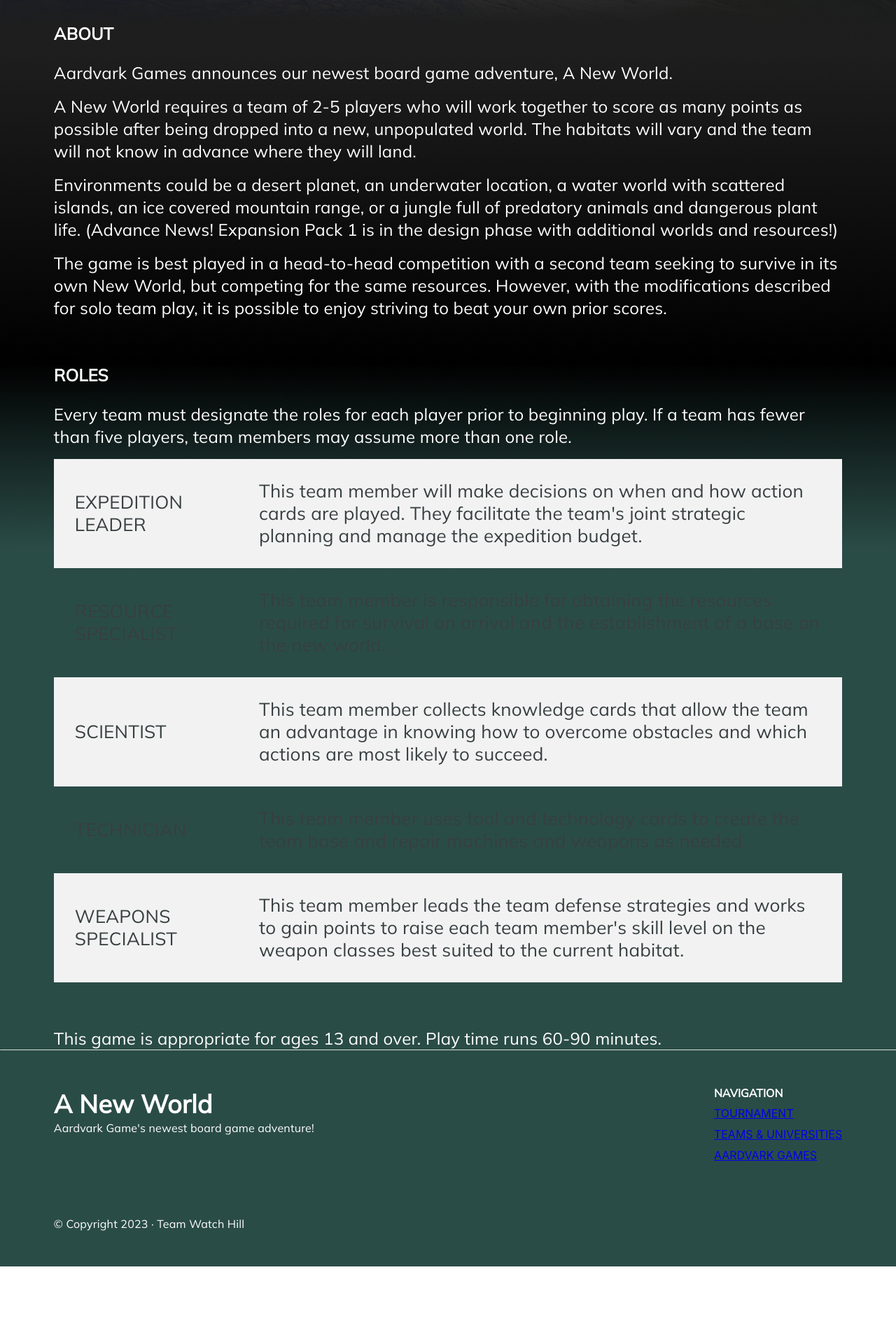
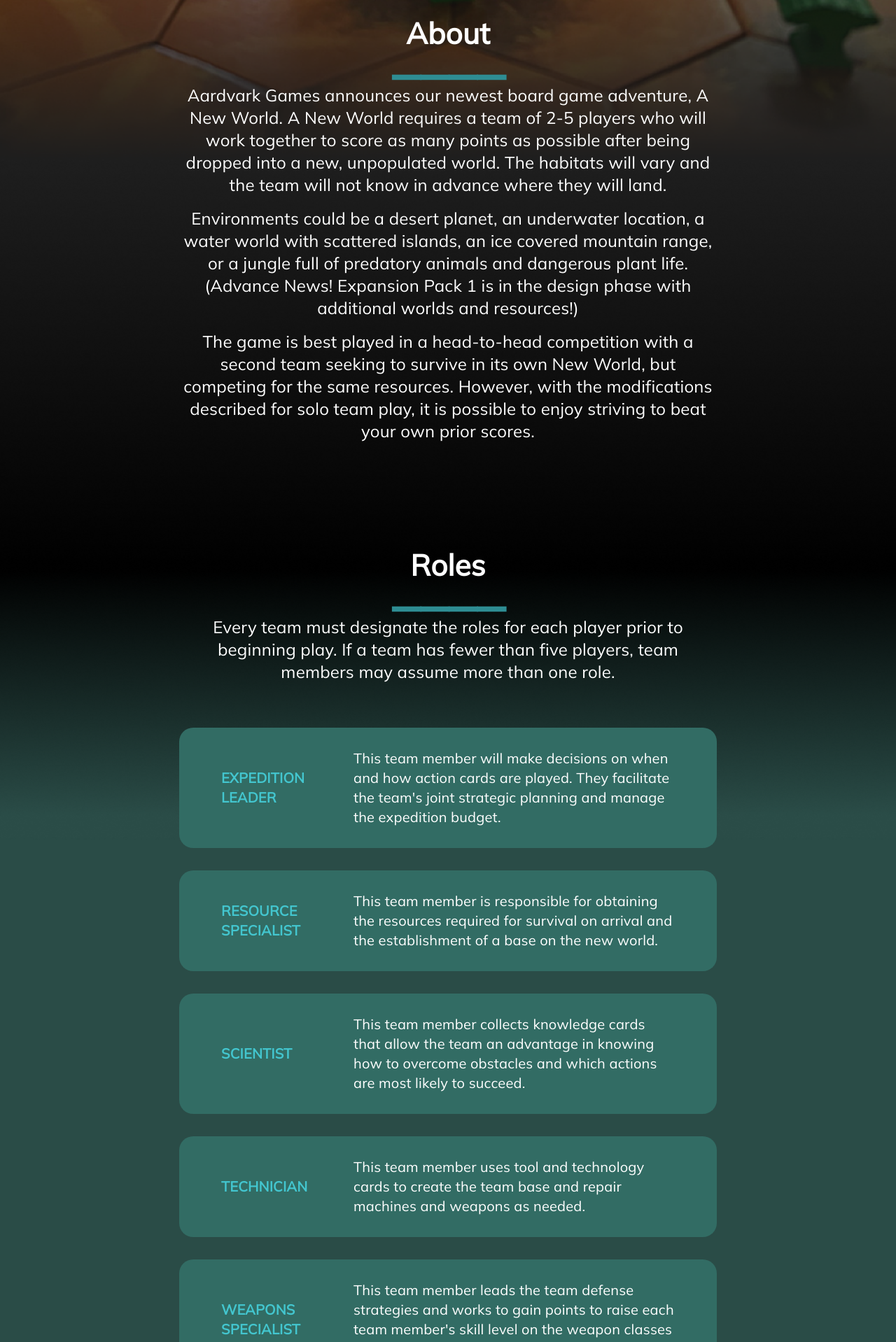
Before and after one commit to ISTE-500-501-TeamWatchHill/frontend, a React (Create React App) app: page /boardgame in a window 1280 px wide. Shown: the part 520-2438 px from the top of the page at 70% size. Before the commit the page ends 2330 px from the top, so only its background shows below. Built offline with nearby package versions, Linux system fonts and the light colour scheme.

Commit message:
board game page hifi css

```diff
--- a/src/pages/aardvarkgames/boardgame/boardgame.js
+++ b/src/pages/aardvarkgames/boardgame/boardgame.js
@@ -10,56 +10,56 @@ import Header from '../../../components/header/header';
 const BoardGame = () => {
   return (
     <>
-    <div className={globalStyles.background}>
+    <div className={globalStyles.boardgamebackground}>
       <Header
         name="A New World"
       />
 
-      <div className={`${globalStyles.body_margin} ${globalStyles.margin8_top_bottom}`}>
-        <h3 className={`${globalStyles.text} ${globalStyles.sub_header_spacer}`}>ABOUT</h3>
+      <div className={`${globalStyles.thintext_margin} ${globalStyles.margin8_top} ${globalStyles.center_text}`}>
+          <h3 className={globalStyles.headline_text}>About</h3>
 
-        <p className={`${globalStyles.text} ${globalStyles.wide_p} ${globalStyles.sub_text_spacer}`}>Aardvark Games announces our newest board game adventure, A New World.</p>
+          <p className={`${globalStyles.green_bar} ${globalStyles.sub_header_spacer}`}>____</p>
 
-        <p className={`${globalStyles.text} ${globalStyles.wide_p} ${globalStyles.sub_text_spacer}`}>A New World requires a team of 2-5 players who will work together to score as many points as possible after being dropped into a new, unpopulated world. The habitats will vary and the team will not know in advance where they will land.</p>
+          <p className={`${globalStyles.text} ${globalStyles.p} ${globalStyles.sub_text_spacer}`}>Aardvark Games announces our newest board game adventure, A New World. A New World requires a team of 2-5 players who will work together to score as many points as possible after being dropped into a new, unpopulated world. The habitats will vary and the team will not know in advance where they will land.</p>
+          <p className={`${globalStyles.text} ${globalStyles.p} ${globalStyles.sub_text_spacer}`}>Environments could be a desert planet, an underwater location, a water world with scattered islands, an ice covered mountain range, or a jungle full of predatory animals and dangerous plant life. (Advance News! Expansion Pack 1 is in the design phase with additional worlds and resources!)</p>
+          <p className={`${globalStyles.text} ${globalStyles.p} ${globalStyles.margin20_bottom}`}>The game is best played in a head-to-head competition with a second team seeking to survive in its own New World, but competing for the same resources. However, with the modifications described for solo team play, it is possible to enjoy striving to beat your own prior scores.</p>
 
-        <p className={`${globalStyles.text} ${globalStyles.wide_p} ${globalStyles.sub_text_spacer}`}>Environments could be a desert planet, an underwater location, a water world with scattered islands, an ice covered mountain range, or a jungle full of predatory animals and dangerous plant life. (Advance News! Expansion Pack 1 is in the design phase with additional worlds and resources!)</p>
 
-        <p className={`${globalStyles.text} ${globalStyles.wide_p}`}>The game is best played in a head-to-head competition with a second team seeking to survive in its own New World, but competing for the same resources. However, with the modifications described for solo team play, it is possible to enjoy striving to beat your own prior scores.</p>
-      </div>
+          <h3 className={globalStyles.headline_text}>Roles</h3>
 
-      <div className={`${globalStyles.body_margin} ${globalStyles.margin8_top}`}>
-        <h3 className={`${globalStyles.text} ${globalStyles.sub_header_spacer}`}>ROLES</h3>
+          <p className={`${globalStyles.green_bar} ${globalStyles.sub_header_spacer}`}>____</p>
 
-        <p className={`${globalStyles.text} ${globalStyles.wide_p} ${globalStyles.sub_text_spacer}`}>Every team must designate the roles for each player prior to beginning play. If a team has fewer than five players, team members may assume more than one role.</p>
+          <p className={`${globalStyles.p} ${globalStyles.text} ${globalStyles.margin8_bottom}`}>Every team must designate the roles for each player prior to beginning play. If a team has fewer than five players, team members may assume more than one role.</p>
 
-        <table className={`${globalStyles.margin8_bottom} ${styles.table}`}>
-          <tbody>
-            <tr className={`${styles.table_row} ${styles.grey}`}>
-              <td className={styles.cell}>EXPEDITION LEADER</td>
-              <td className={styles.cell}>This team member will make decisions on when and how action cards are played. They facilitate the team's joint strategic planning and manage the expedition budget.</td>
-            </tr>
-            <tr className={styles.table_row}>
-              <td className={styles.cell}>RESOURCE SPECIALIST</td>
-              <td className={styles.cell}>This team member is responsible for obtaining the resources required for survival on arrival and the establishment of a base on the new world.</td>
-            </tr>
-            <tr className={`${styles.table_row} ${styles.grey}`}>
-              <td className={styles.cell}>SCIENTIST</td>
-              <td className={styles.cell}>This team member collects knowledge cards that allow the team an advantage in knowing how to overcome obstacles and which actions are most likely to succeed.</td>
-            </tr>
-            <tr className={styles.table_row}>
-              <td className={styles.cell}>TECHNICIAN</td>
-              <td className={styles.cell}>This team member uses tool and technology cards to create the team base and repair machines and weapons as needed.</td>
-            </tr>
-            <tr className={`${styles.table_row} ${styles.grey}`}>
-              <td className={styles.cell}>WEAPONS SPECIALIST</td>
-              <td className={styles.cell}>This team member leads the team defense strategies and works to gain points to raise each team member's skill level on the weapon classes best suited to the current habitat.</td>
-            </tr>
-          </tbody>
-        </table>
+          <div className={`${styles.green_box_role} ${globalStyles.margin8_top} ${globalStyles.margin4_bottom}`}>
+              <p className={styles.role}>EXPEDITION LEADER</p>
+              <p className={`${globalStyles.sub_text} ${styles.left_text}`}>This team member will make decisions on when and how action cards are played. They facilitate the team's joint strategic planning and manage the expedition budget.</p>
+          </div>
 
-        <p className={`${globalStyles.text} ${globalStyles.wide_p}`}>This game is appropriate for ages 13 and over. Play time runs 60-90 minutes.</p>
+          <div className={`${styles.green_box_role} ${globalStyles.margin4_bottom}`}>
+              <p className={styles.role}>RESOURCE SPECIALIST</p>
+              <p className={`${globalStyles.sub_text} ${styles.left_text}`}>This team member is responsible for obtaining the resources required for survival on arrival and the establishment of a base on the new world.</p>
+          </div>
+
+          <div className={`${styles.green_box_role} ${globalStyles.margin4_bottom}`}>
+              <p className={styles.role}>SCIENTIST</p>
+              <p className={`${globalStyles.sub_text} ${styles.left_text}`}>This team member collects knowledge cards that allow the team an advantage in knowing how to overcome obstacles and which actions are most likely to succeed.</p>
+          </div>
+
+          <div className={`${styles.green_box_role} ${globalStyles.margin4_bottom}`}>
+              <p className={styles.role}>TECHNICIAN</p>
+              <p className={`${globalStyles.sub_text} ${styles.left_text}`}>This team member uses tool and technology cards to create the team base and repair machines and weapons as needed.</p>
+          </div>
+
+          <div className={styles.green_box_role}>
+              <p className={styles.role}>WEAPONS SPECIALIST</p>
+              <p className={`${globalStyles.sub_text} ${styles.left_text}`}>This team member leads the team defense strategies and works to gain points to raise each team member's skill level on the weapon classes best suited to the current habitat.</p>
+          </div>
+
+          <p className={`${globalStyles.text} ${globalStyles.p} ${globalStyles.margin8_top}`}>This game is appropriate for ages 13 and over. Play time runs 60-90 minutes.</p>
       </div>
     </div>
+    <div className={globalStyles.green_block}></div>
     </>
   )
 };
--- a/src/pages/aardvarkgames/boardgame/boardgame.module.css
+++ b/src/pages/aardvarkgames/boardgame/boardgame.module.css
@@ -1,21 +1,25 @@
-.table {
-    border-collapse: collapse;
+.green_box_role {
+    background-color: #326C64;
+    padding: 30px 60px;
+    display: flex;
+    flex-direction: row;
+    align-items: center;
+    column-gap: 36px;
+    border-radius: 20px;
 }
 
-/* .table_row {
-
-} */
-
-.cell {
-    padding:30px;
+.role {
     font-family: 'Mulish';
-    font-weight: 400;
-    font-size: 26px;
-    line-height: 32px;
+    font-weight: 600;
+    font-size: 20px;
+    line-height: 28px;
     letter-spacing: 0.2px;
-    color: #373F41;
+    color: #43c6cf;
+    text-align: left;
+    flex: 1;
 }
 
-.grey {
-    background: #F2F2F2;
+.left_text {
+    text-align: left;
+    flex: 3;
 }
--- a/src/pages/pages.module.css
+++ b/src/pages/pages.module.css
@@ -1,7 +1,12 @@
 /* Global CSS to be added during module conversion */
 .background {
     background-image: url("../assets/images/homeBackground.png");
-    /* background-size: cover;    */
+    background-repeat: no-repeat;
+    background-size:100% 100%;
+}
+
+.boardgamebackground {
+    background-image: url("../assets/images/boardGameBackground.png");
     background-repeat: no-repeat;
     background-size:100% 100%;
 }
@@ -10,12 +15,11 @@
 #####################################    HEADER    #########################################
 ##########################################################################################*/
 .h1_title_section{
-    /* background-color: #D9D9D9; */
-    padding-left: 6vw;
-    max-height: 432px;
     height: 50vh;
+    width: 100vw;
     display: flex;
-    align-items: flex-end;
+    align-items: center;
+    justify-content: center;
 }
 
 .h1_title{
@@ -31,14 +35,6 @@
 /*##########################################################################################
 ##################################    Page Layouts    ######################################
 ##########################################################################################*/
-/* .subsection {
-    max-width: 852px;
-}
-
-.wide_subsection {
-    max-width: 1143px;
-} */
-
 .gray_section {
     background-color: #D9D9D9;
     padding: 8vh 6vw 10vh 6vw;
@@ -78,6 +74,16 @@
 /*##########################################################################################
 ######################################    Text    ##########################################
 ##########################################################################################*/
+.logo_text {
+    font-weight: bold;
+    font-weight: 800;
+    font-size: 28px;
+    line-height: 100px;
+    letter-spacing: 0.2px;
+    color: white;
+    text-decoration: none;
+}
+
 .headline_text {
     font-family: 'Mulish';
     font-weight: bold;
@@ -109,12 +115,6 @@
 
 .p.text {
     font-weight: 400;
-    max-width: 60vw;
-}
-
-.wide_p.text {
-    font-weight: 400;
-    max-width: 1143px;
 }
 
 .small_text {
@@ -131,6 +131,11 @@
     justify-content: center;
 }
 
+
+
+/*##########################################################################################
+##################################    Green Elements    ####################################
+##########################################################################################*/
 .green_bar {
     font-family: 'Mulish';
     font-weight: bold;
@@ -150,6 +155,11 @@
     border-radius: 20px;
 }
 
+.green_block {
+    height: 8vh;
+    background-color: #2A4C47;
+}
+
 
 
 /*##########################################################################################
@@ -160,6 +170,11 @@
     margin-right: 6vw;
 }
 
+.text_margin {
+    margin-left: 10vw;
+    margin-right: 10vw;
+}
+
 .thintext_margin {
     margin-left: 20vw;
     margin-right: 20vw;
@@ -168,6 +183,10 @@
 .margin8_top_bottom {
     margin-top: 8vh;
     margin-bottom: 8vh;
+}
+
+.margin4_bottom {
+    margin-bottom: 4vh;
 }
 
 .margin8_bottom {
```
Also changed, not shown: src/assets/images/boardGameBackground.png (added).
